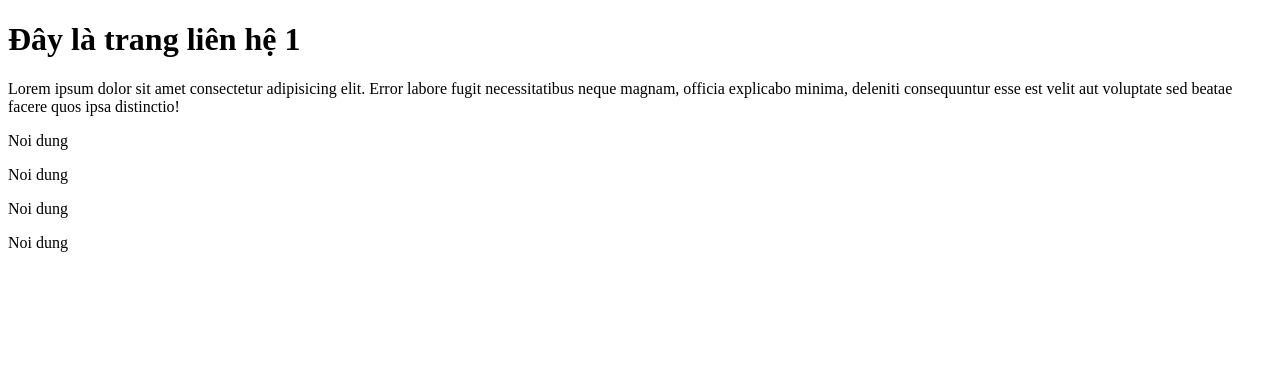
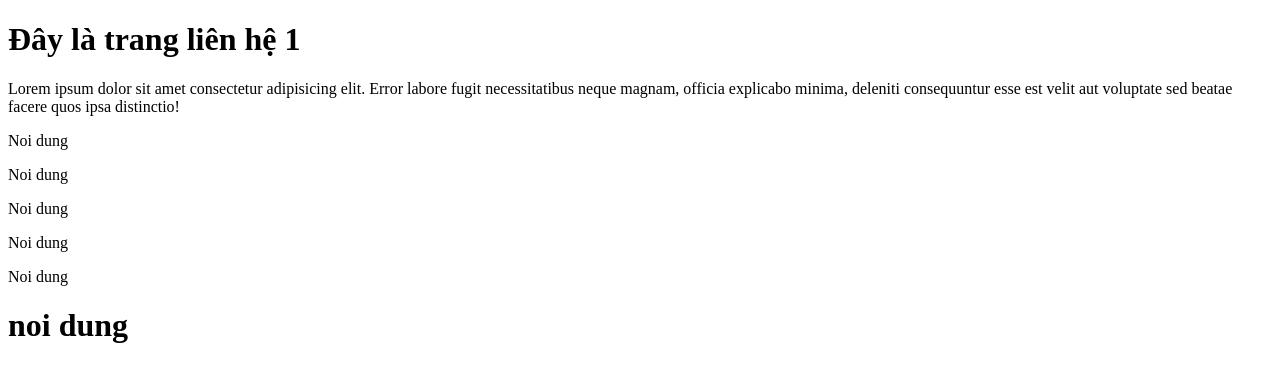
Before and after one commit to Bao910/project-mini-1.2-front-end, a plain HTML site: page contact.html in a window 1280 px wide. Drawn offline with Linux system fonts and the light colour scheme.

Commit message:
Update page_2

```diff
--- a/contact.html
+++ b/contact.html
@@ -12,5 +12,7 @@
     <p>Noi dung</p>
     <p>Noi dung</p>
     <p>Noi dung</p>
+    <p>Noi dung</p>
+    <h1>noi dung</h1>
 </body>
 </html>
```
